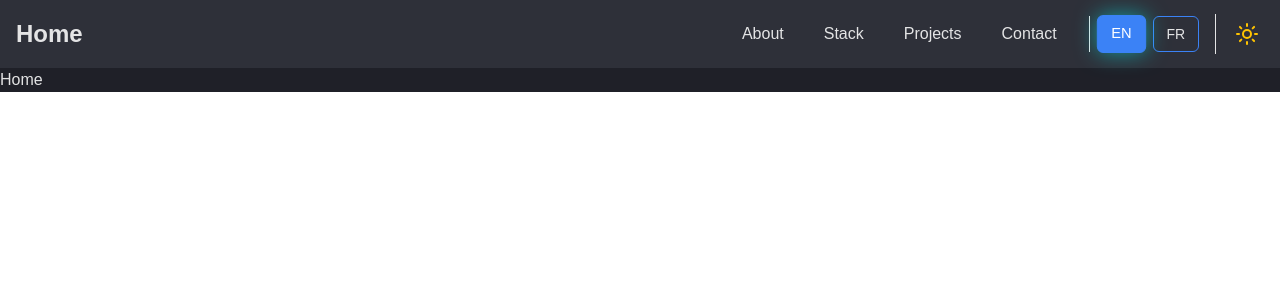
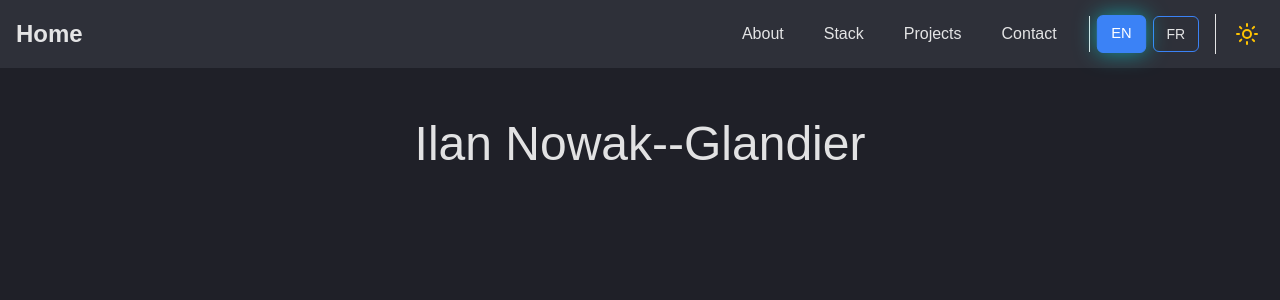
Before and after one commit to Cimeci/cimeci.github.io, a React (Vite) app: page / in a window 1280 px wide. Shown: the top 300 px of the page. Built offline with nearby package versions, Linux system fonts and the light colour scheme; a web font is replaced by a local one.

Commit message:
[feat]: home 3d model

```diff
--- a/index.html
+++ b/index.html
@@ -7,7 +7,9 @@
 		<link rel="preconnect" href="https://fonts.googleapis.com">
 		<link rel="preconnect" href="https://fonts.gstatic.com" crossorigin>
 		<link href="https://fonts.googleapis.com/css2?family=Momo+Trust+Display&display=swap" rel="stylesheet">
+		<script type="module" src="https://unpkg.com/@google/model-viewer/dist/model-viewer.min.js"></script>
 		<link rel="icon" type="image/svg+xml" href="website_icon.svg" />
+
 		<title>Ilan Nowak--Glandier</title>
 	</head>
 	<body data-theme="dark">
--- a/src/components/pages/About.css
+++ b/src/components/pages/About.css
@@ -10,7 +10,9 @@
 	display: flex;
 	justify-content: center;
 	align-items: center;
-	gap: 1rem;
+	/* position: absolute; */
+	top: 1.5rem;
+	gap: 2rem;
 	position: relative;
 	height: 200px;
 	margin-bottom: 3rem;
@@ -19,9 +21,6 @@
 .split-text-container {
 	display: flex;
 	font-size: 4rem;
-	position: absolute;
-	top: 7.5rem;
-	left: 1.5rem;
 	font-weight: bold;
 	overflow: hidden;
 	text-align: center;
@@ -321,7 +320,7 @@ section h2 {
 
 .btn-primary:hover {
 	background-color: #0e76a8;
-	color: var(--button-solid-text-color);
+	color: var(--primary-text-color);
 	transform: translateY(-3px);
 	box-shadow: 0 4px 10px #0e76a8;
 }
--- a/src/components/pages/About.jsx
+++ b/src/components/pages/About.jsx
@@ -12,7 +12,7 @@ export const About = () => {
 				<h1 className="split-text-container">
 					<span className="text-part left">{t('about.title')}</span>
 				</h1>
-				<h1 className="split-text-container text-blue-300 md:ml-55">
+				<h1 className="split-text-container text-blue-300">
 					<span className="text-part right">{t('about.subtitle')}</span>
 				</h1>
 			</div>
--- a/src/components/pages/Home.jsx
+++ b/src/components/pages/Home.jsx
@@ -3,9 +3,19 @@ import { useTranslation } from 'react-i18next'
 
 export const Home = () => {
 	const { t } = useTranslation()
+
 	return (
-		<div>
-			{t('home.title')}
+		<div className="flex justify-center items-center h-[calc(100vh-68px)]">
+			<h1 className="text-5xl absolute top-30 z-10">Ilan Nowak--Glandier</h1>
+
+			<model-viewer
+				src="/models/julia_fractal_-_smoothed.glb"
+				alt="Modèle 3D"
+				camera-controls
+				auto-rotate
+				shadow-intensity="1"
+				style={{width: '100%', height: '100%'}}
+			></model-viewer>
 		</div>
 	)
 }
```
Also changed, not shown: 2 other files (tests, documents, lock files or other folders).
